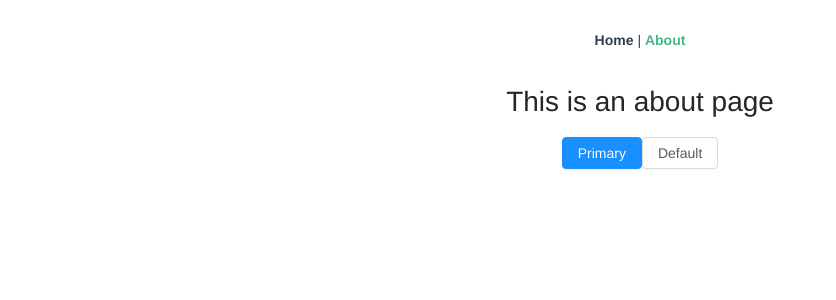
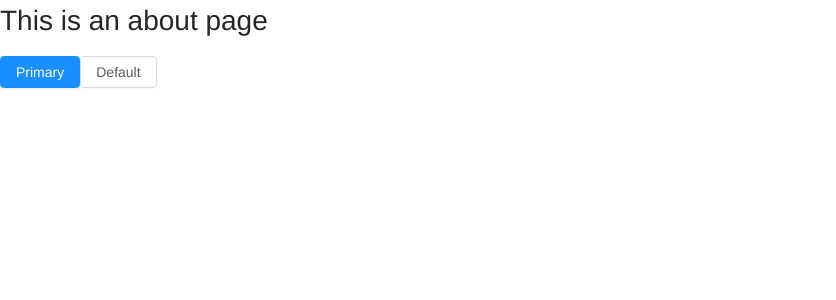
Before and after one commit to levinhax/qiankun-micro-vue2, a Vue app: page /about in a window 1280 px wide. Shown: the top 300 px of the page, without its empty margins (0-836 px from the left). Built offline with nearby package versions, Linux system fonts and the light colour scheme; no server answers.

Commit message:
feat: 微前端应用传参

```diff
--- a/src/App.vue
+++ b/src/App.vue
@@ -1,23 +1,21 @@
 <template>
   <div id="app">
-    <div id="nav">
-      <router-link to="/">Home</router-link> |
-      <router-link to="/about">About</router-link>
-    </div>
     <router-view />
   </div>
 </template>
 
 <style lang="scss">
 #app {
-  font-family: Avenir, Helvetica, Arial, sans-serif;
+  font-family: PingFangSC-Regular, Avenir, Helvetica, Arial, sans-serif;
   -webkit-font-smoothing: antialiased;
   -moz-osx-font-smoothing: grayscale;
-  text-align: center;
-  color: #2c3e50;
+  width: 100%;
+  height: 100%;
+  /* text-align: center;
+  color: #2c3e50; */
 }
 
-#nav {
+/* #nav {
   padding: 30px;
 
   a {
@@ -28,5 +26,5 @@
       color: #42b983;
     }
   }
-}
+} */
 </style>
--- a/src/main.js
+++ b/src/main.js
@@ -42,11 +42,11 @@ function render(props) {
 
   if (props) {
     // 注入 actions 实例
-    // console.log(props);
+    console.log(props);
     actions.setActions(props);
     props.onGlobalStateChange(state => {
       const { token } = state;
-      // console.log('Micro子应用渲染 token: ', token);
+      console.log('Micro子应用渲染 token: ', token);
       if (token) {
         window.localStorage.setItem('token', token);
       }
--- a/src/router/index.js
+++ b/src/router/index.js
@@ -6,10 +6,14 @@
 
 export const routes = [
   {
-    path: '/',
+    path: '/home',
     name: 'Home',
     // component: Home,
     component: () => import('../views/Home.vue'),
+  },
+  {
+    path: '/',
+    redirect: '/home',
   },
   {
     path: '/about',
```
